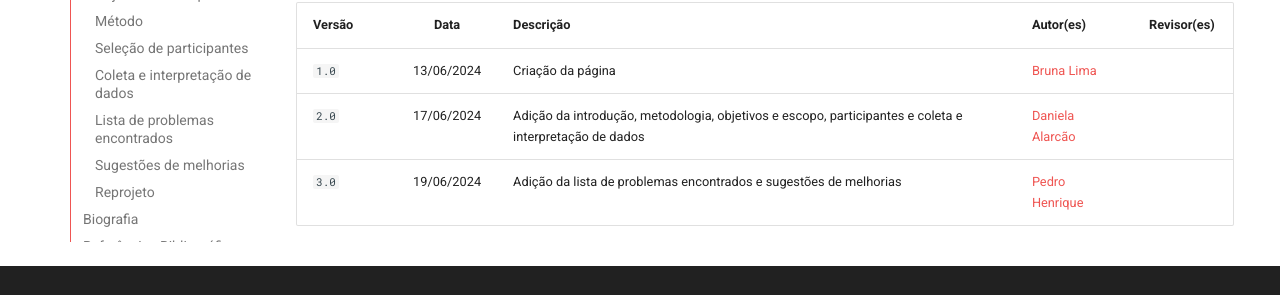
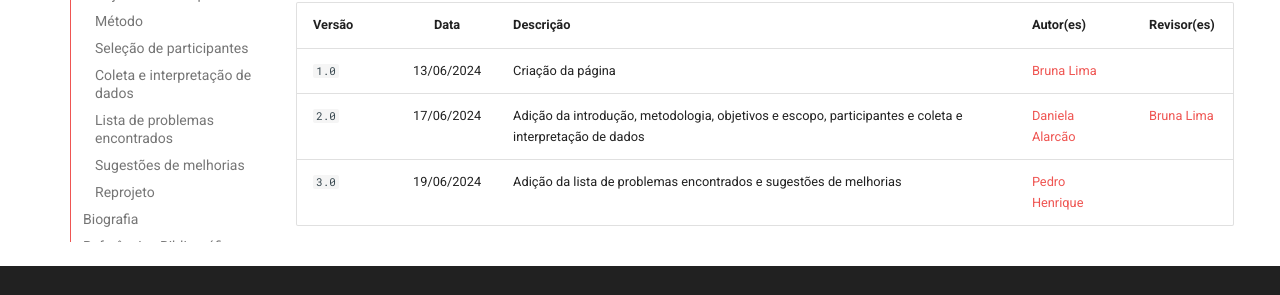
Before and after one commit to Interacao-Humano-Computador/2024.1-CBMERJ, an MkDocs documentation site: the page built from docs/design_avaliacao_desenvolvimento/nivel_3/planejamento_relato_resultados_prototipo_alta.md, in a window 1280 px wide and 900 px high, scrolled down 1941 px. Shown: the part 477-772 px from the top of the window. Built offline with MkDocs 1.6.1 and Material for MkDocs 9.7.7, drawn with Linux system fonts in a browser that asks for light colours; comment, search, counter and statistics services are not loaded.

Commit message:
Revisão

```diff
--- a/docs/design_avaliacao_desenvolvimento/nivel_3/planejamento_relato_resultados_prototipo_alta.md
+++ b/docs/design_avaliacao_desenvolvimento/nivel_3/planejamento_relato_resultados_prototipo_alta.md
@@ -53,5 +53,5 @@ Desta forma, nessa etapa, será listado as sugestões de melhorias relacionadas
 | Versão  | Data       | Descrição                 | Autor(es)                   | Revisor(es)                                    |
 | ------- | :--------: | ------------------------- | --------------------------- | ---------------------------------------------- |
 | `1.0`   | 13/06/2024 | Criação da página         | [Bruna Lima](https://github.com/libruna) | |
-| `2.0`   | 17/06/2024 | Adição da introdução, metodologia, objetivos e escopo, participantes e coleta e interpretação de dados         | [Daniela Alarcão](https://github.com/danialarcao) | |
+| `2.0`   | 17/06/2024 | Adição da introdução, metodologia, objetivos e escopo, participantes e coleta e interpretação de dados         | [Daniela Alarcão](https://github.com/danialarcao) | [Bruna Lima](https://github.com/libruna) |
 | `3.0`   | 19/06/2024 | Adição da lista de problemas encontrados e sugestões de melhorias         | [Pedro Henrique](https://github.com/PedroHhenriq) | |
```
